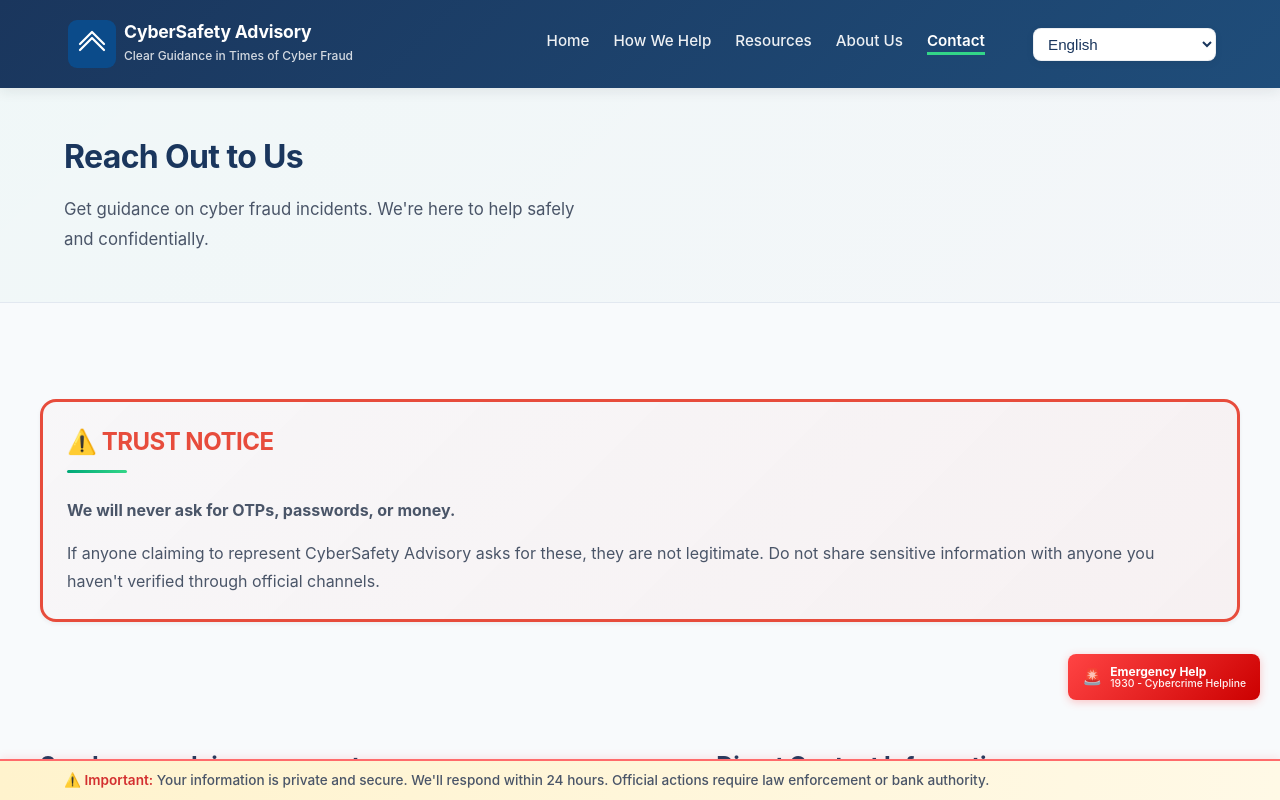
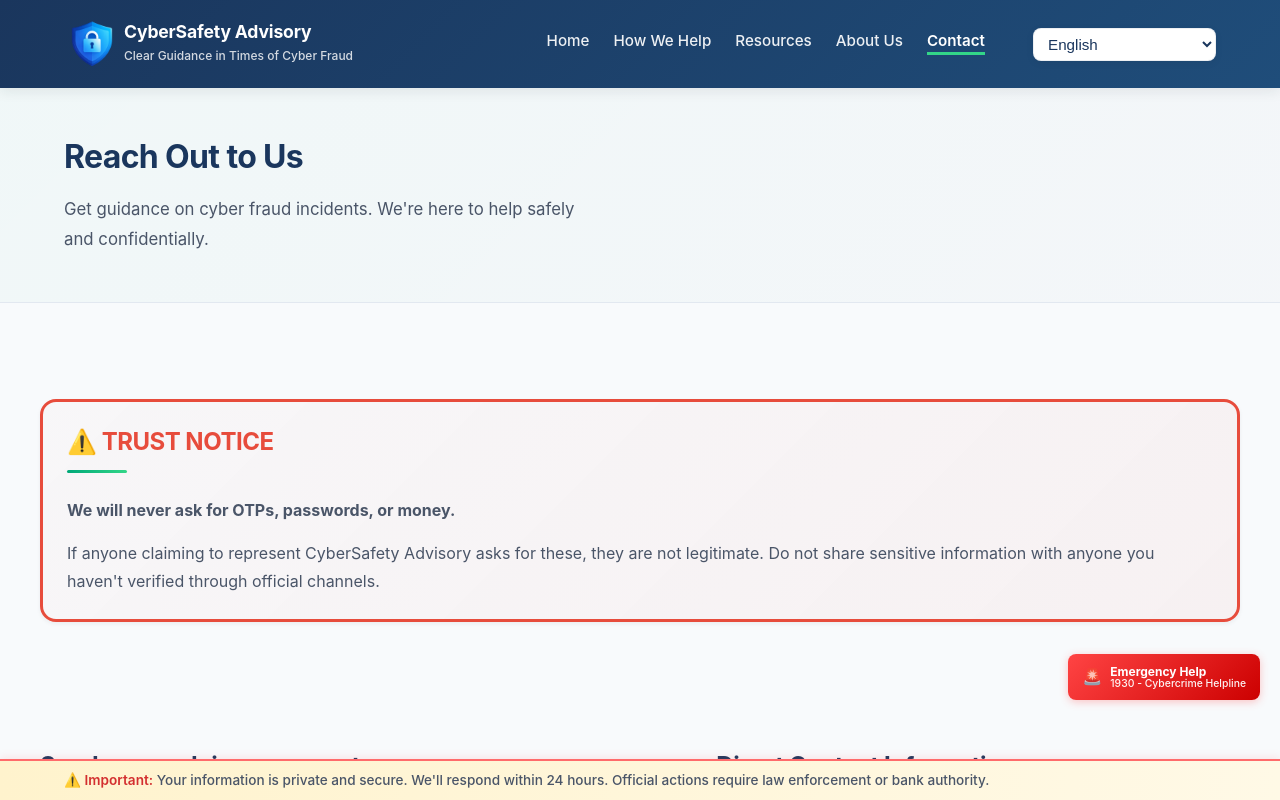
Before and after one commit to tanujkumar2405/cybersafety-advisory, a plain HTML site: page contact.html in a window 1280 px wide. Shown: the top 800 px of the page. Drawn offline with Linux system fonts and the light colour scheme.

Commit message:
Change logo format from SVG to PNG
Updated logo file format from SVG to PNG in contact.html.

```diff
--- a/contact.html
+++ b/contact.html
@@ -5,7 +5,7 @@
   <meta name="viewport" content="width=device-width,initial-scale=1">
   <meta name="description" content="Reach out to CyberSafety Advisory for guidance on cyber fraud incidents. We provide advisory support safely and confidentially.">
   <title>Contact Us — CyberSafety Advisory</title>
-  <link rel="icon" type="image/svg+xml" href="img/logo.svg">
+  <link rel="icon" type="image/svg+xml" href="img/logo.png">
   <link rel="stylesheet" href="css/style.css">
 </head>
 <body>
@@ -16,7 +16,7 @@
     <div class="wrap">
       <div class="brand">
         <a href="index.html" class="brand-link">
-          <img src="img/logo.svg" alt="CyberSafety Advisory" class="logo" width="48" height="48">
+          <img src="img/logo.png" alt="CyberSafety Advisory" class="logo" width="48" height="48">
           <div>
             <h1 class="site-title">CyberSafety Advisory</h1>
             <p class="site-tag">Clear Guidance in Times of Cyber Fraud</p>
```
